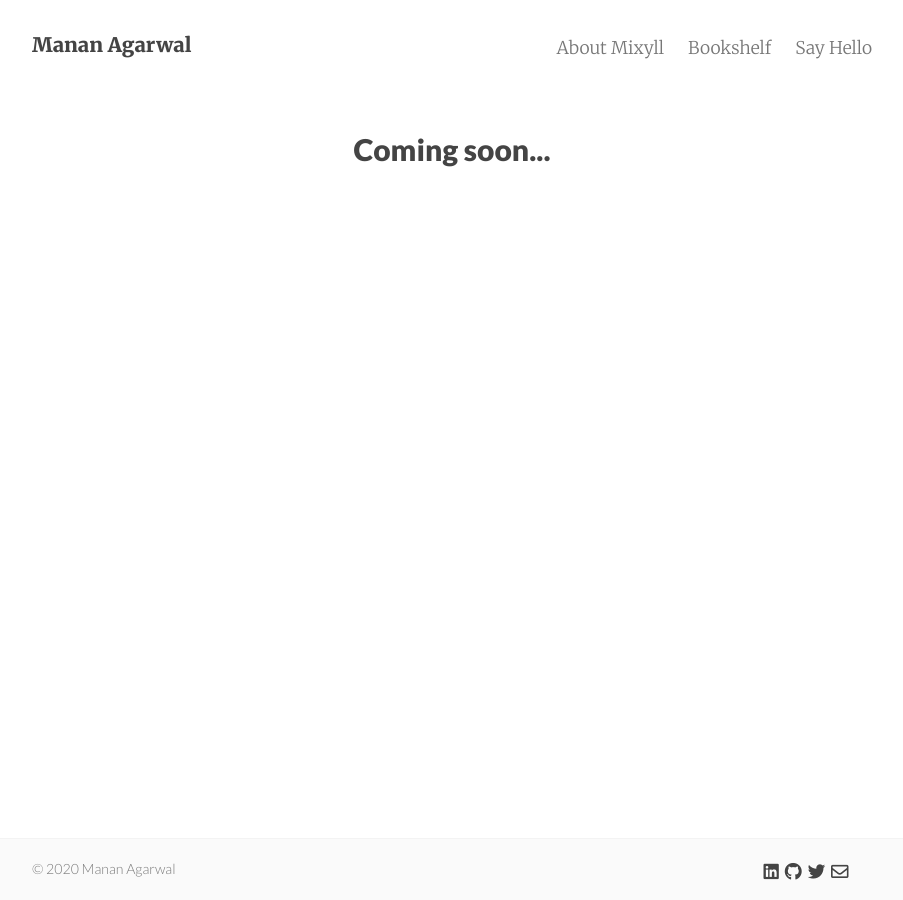
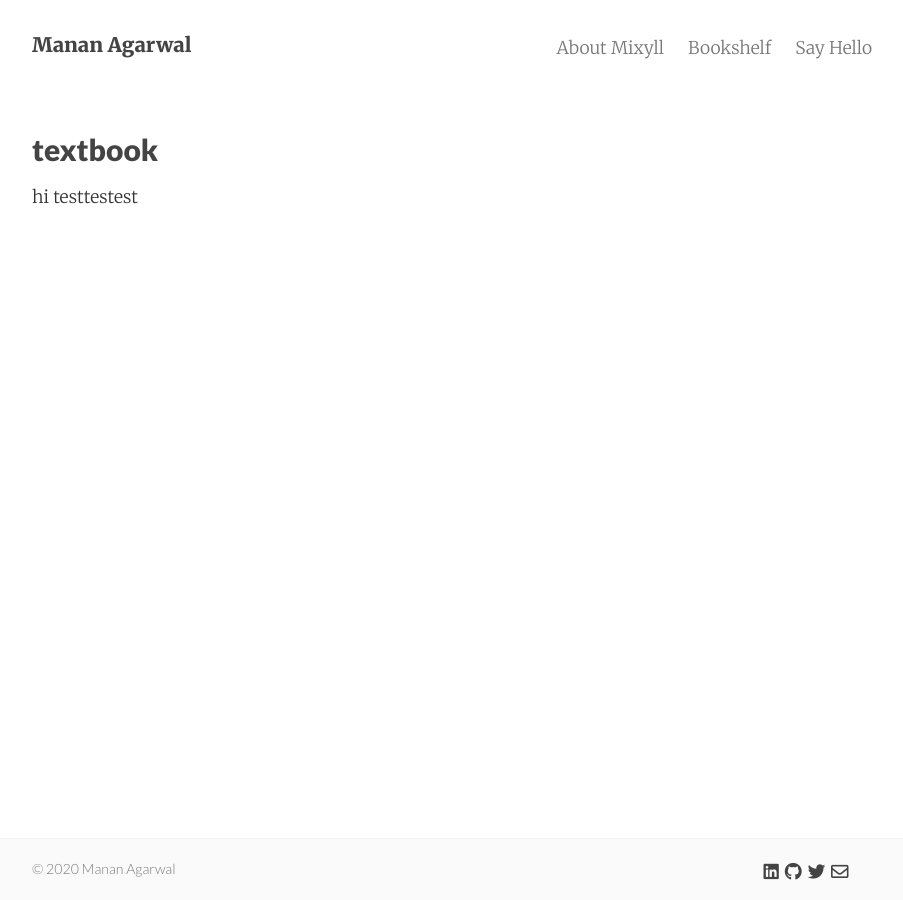
Before and after one commit to kalbhor/manan0308.github.io, a Jekyll site: the page built from _posts/2020-06-10-testbook.md, in a window 1280 px wide. Shown: the whole page, without its empty margins (188-1091 px from the left). Built offline with Jekyll 4.4.1, drawn with Linux system fonts in a browser that asks for light colours; nearby versions of some CDN libraries.

Commit message:
Update bookshelf.html

```diff
--- a/_layouts/bookshelf.html
+++ b/_layouts/bookshelf.html
@@ -1,34 +1,31 @@
 ---
 layout: default
 ---
-{% assign posts_count = paginator.posts | size %}
+<div class="booksummaries">
+  {%- if page.title -%}
+    <h1 class="page-heading">{{ page.title }}</h1>
+  {%- endif -%}
 
-<div class="home">
-  {% if posts_count > 0 %}
-    <div class="posts">
-      {% for post in paginator.posts %}
-        <div class="post py3">
-          <p class="post-meta">
-	    {% if site.date_format %}
-	      {{ post.date | date: site.date_format }}
-	    {% else %}
-	      {{ post.date | date: "%b %-d, %Y" }}
-	    {% endif %}
-	  </p>
-          <a href="{{ post.url | relative_url }}" class="post-link"><h3 class="h1 post-title">{{ post.title }}</h3></a>
-          <span class="post-summary">
-            {% if post.summary %}
-              {{ post.summary }}
-            {% else %}
-              {{ post.excerpt }}
-            {% endif %}
-          </span>
-        </div>
-      {% endfor %}
-    </div>
+ {{ content }}
+  {%- if site.posts.size > 0 -%}
+    <ul class="post-list">
+      {%- for post in site.posts -%}
+       {% if post.tags contains "booksummaries" %}
+        <li>
+          {%- assign date_format = site.minima.date_format | default: "%b %-d, %Y" -%}
+          <span class="post-meta">{{ post.date | date: date_format }}</span>
+          <h3>
+            <a class="post-link" href="{{ post.url | relative_url }}">
+              {{ post.title | escape }}
+            </a>
+          </h3>
+          {%- if site.show_excerpts -%}
+            {{ post.excerpt }}
+          {%- endif -%}
+        </li>
+       {% endif %}
+     {%- endfor -%}
+    </ul>
+  {%- endif -%}
 
-    {% include pagination.html %}
-  {% else %}
-    <h1 class='center'>{{ site.text.index.coming_soon }}</h1>
-  {% endif %}
 </div>
```
